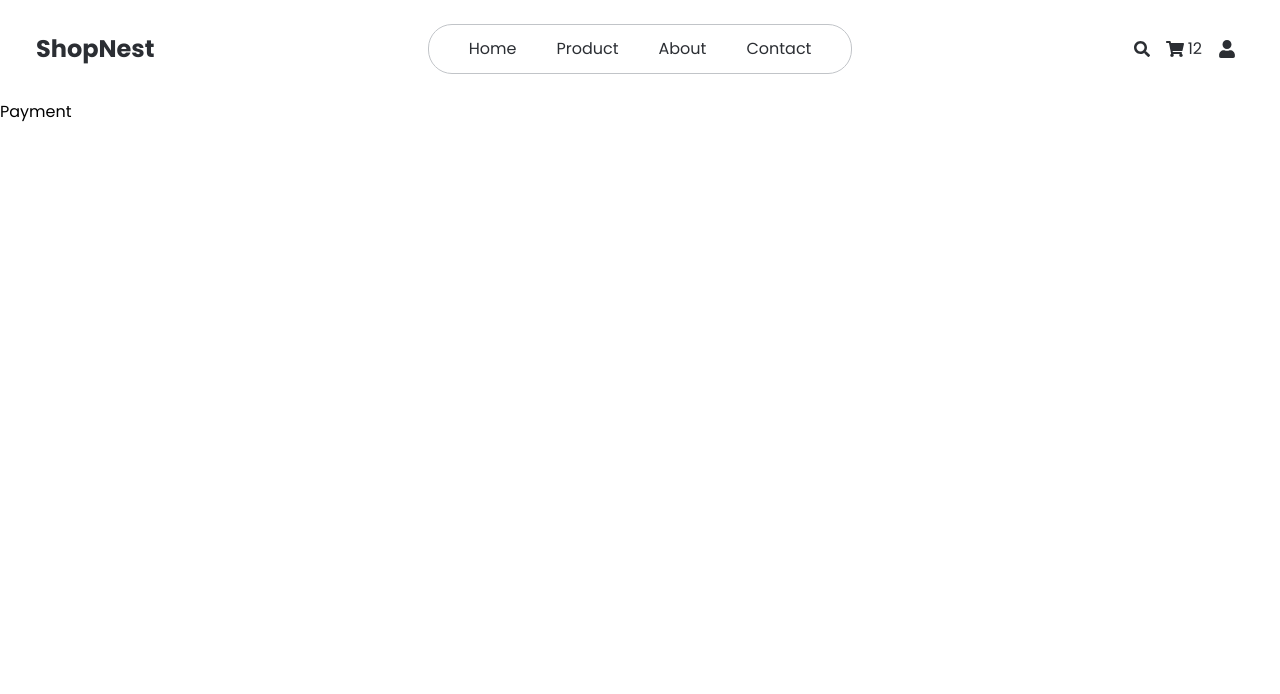
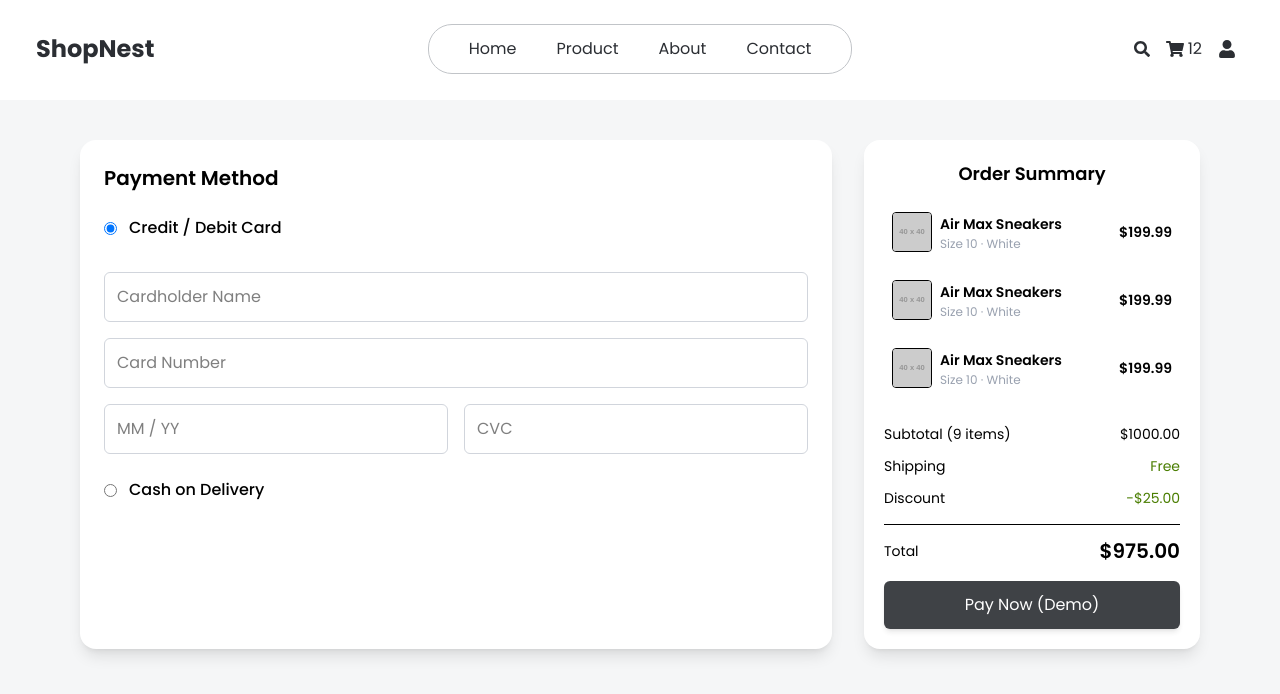
Before and after one commit to paldentitung/ShopNest, a React (Vite) app in the folder frontend/: page /payment in a window 1280 px wide. Shown: the top 694 px of the page. Built offline with nearby package versions, Linux system fonts and the light colour scheme.

Commit message:
feat: add UI of payment page

```diff
--- a/frontend/src/Pages/User/Payment.jsx
+++ b/frontend/src/Pages/User/Payment.jsx
@@ -1,7 +1,138 @@
-import React from "react";
+import React, { useState } from "react";
+import MainButton from "../../Components/MainButton";
 
 const Payment = () => {
-  return <div>Payment</div>;
+  const [method, setMethod] = useState("card");
+
+  return (
+    <section className="bg-(--color-background) w-full min-h-screen py-10">
+      <div className="w-full max-w-6xl mx-auto flex flex-col lg:flex-row gap-8 px-4">
+        <div className="flex-1 bg-white shadow-lg rounded-2xl p-6 flex flex-col gap-6">
+          <h2 className="text-xl font-semibold">Payment Method</h2>
+
+          <div className="flex flex-col gap-4">
+            <label className="flex items-center gap-3 cursor-pointer">
+              <input
+                type="radio"
+                name="payment"
+                checked={method === "card"}
+                onChange={() => setMethod("card")}
+              />
+              <span className="font-medium">Credit / Debit Card</span>
+            </label>
+
+            {method === "card" && (
+              <div className="flex flex-col gap-4 mt-4">
+                <input
+                  type="text"
+                  placeholder="Cardholder Name"
+                  className="p-3 border border-gray-300 rounded-md outline-none
+                             transition-all duration-200
+                             focus:ring-2 focus:ring-blue-500 focus:border-blue-500"
+                />
+
+                <input
+                  type="text"
+                  placeholder="Card Number"
+                  className="p-3 border border-gray-300 rounded-md outline-none
+                             transition-all duration-200
+                             focus:ring-2 focus:ring-blue-500 focus:border-blue-500"
+                />
+
+                <div className="grid grid-cols-2 gap-4">
+                  <input
+                    type="text"
+                    placeholder="MM / YY"
+                    className="p-3 border border-gray-300 rounded-md outline-none
+                               transition-all duration-200
+                               focus:ring-2 focus:ring-blue-500 focus:border-blue-500"
+                  />
+                  <input
+                    type="text"
+                    placeholder="CVC"
+                    className="p-3 border border-gray-300 rounded-md outline-none
+                               transition-all duration-200
+                               focus:ring-2 focus:ring-blue-500 focus:border-blue-500"
+                  />
+                </div>
+              </div>
+            )}
+
+            {/* Cash on Delivery */}
+            <label className="flex items-center gap-3 cursor-pointer mt-2">
+              <input
+                type="radio"
+                name="payment"
+                checked={method === "cod"}
+                onChange={() => setMethod("cod")}
+              />
+              <span className="font-medium">Cash on Delivery</span>
+            </label>
+
+            {method === "cod" && (
+              <div className="p-4 bg-gray-50 rounded-md text-sm text-gray-600 mt-2">
+                Pay with cash when your order is delivered.
+              </div>
+            )}
+          </div>
+        </div>
+
+        <div className="w-full lg:w-[30%] bg-white shadow-lg rounded-2xl p-5 flex flex-col gap-4 h-fit sticky top-10 z-30">
+          <h2 className="text-center font-semibold text-lg">Order Summary</h2>
+
+          <div className="flex flex-col gap-3">
+            {[1, 2, 3].map((item) => (
+              <div
+                key={item}
+                className="flex items-center gap-2 p-2 rounded-md"
+              >
+                <div>
+                  <img
+                    src="https://via.placeholder.com/40"
+                    alt="product"
+                    className="w-10 h-10 rounded border"
+                  />
+                </div>
+                <div className="flex-1 flex items-center justify-between">
+                  <div>
+                    <span className="font-semibold text-sm">
+                      Air Max Sneakers
+                    </span>
+                    <p className="text-xs text-gray-400">Size 10 · White</p>
+                  </div>
+                  <div className="font-semibold text-sm">$199.99</div>
+                </div>
+              </div>
+            ))}
+          </div>
+
+          <div className="flex flex-col gap-3 mt-3">
+            <div className="flex justify-between text-sm">
+              <span>Subtotal (9 items)</span>
+              <span>$1000.00</span>
+            </div>
+
+            <div className="flex justify-between text-sm">
+              <span>Shipping</span>
+              <span className="text-lime-700">Free</span>
+            </div>
+
+            <div className="flex justify-between text-sm">
+              <span>Discount</span>
+              <span className="text-lime-700">-$25.00</span>
+            </div>
+          </div>
+
+          <div className="border-t pt-3 flex justify-between items-center">
+            <span className="text-sm">Total</span>
+            <span className="text-xl font-semibold">$975.00</span>
+          </div>
+
+          <MainButton name="Pay Now (Demo)" />
+        </div>
+      </div>
+    </section>
+  );
 };
 
 export default Payment;
```
